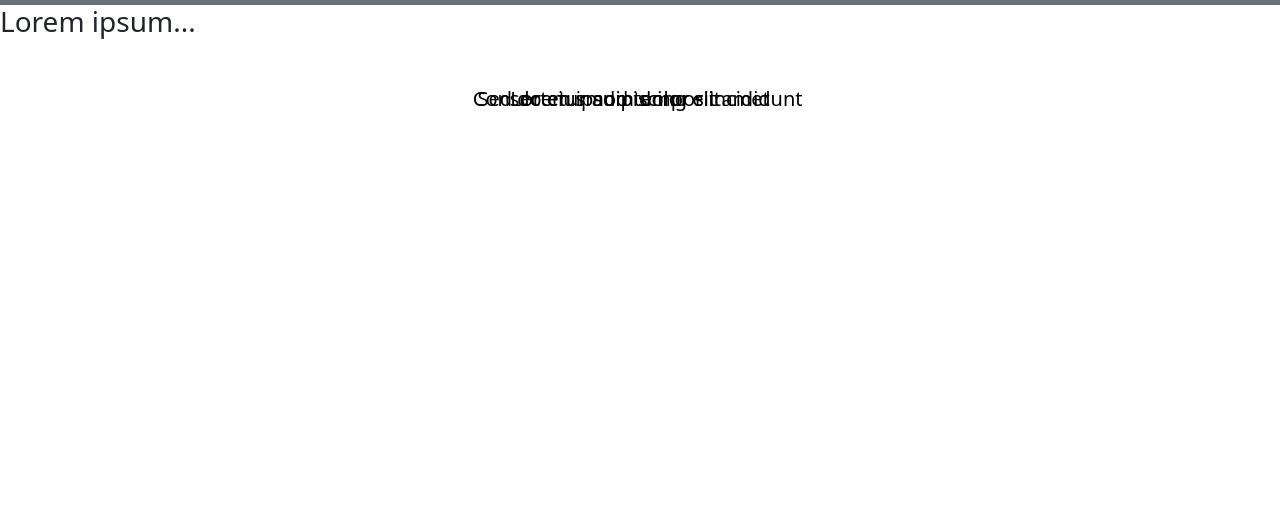
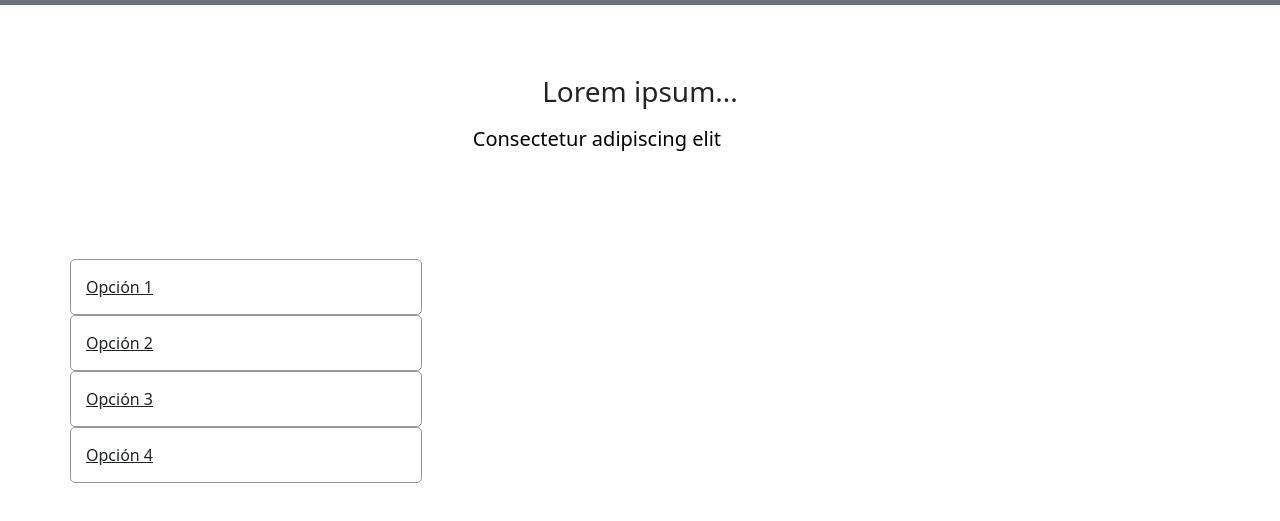
Before and after one commit to bryanribero/15.1.1.-Actividad-del-Taller, a plain HTML site: page index.html in a window 1280 px wide. Shown: the part 51-572 px from the top of the page. Drawn offline with nearby package versions, Linux system fonts and the light colour scheme.

Commit message:
opciones en proceso

```diff
--- /dev/null
+++ b/css/cuerpo.css
@@ -0,0 +1,20 @@
+.contenedor-cuerpo {
+    margin-top: 100px;
+}
+
+.row {
+    flex-direction: column;
+    max-width: 22rem;
+}
+
+.col {
+    padding: 15px;
+    border: 1px solid rgb(151, 151, 151);
+    border-radius: 5px;
+    text-align: left;
+    text-decoration: underline;
+}
+
+.col a {
+    color: inherit;
+}
--- a/css/titulo.css
+++ b/css/titulo.css
@@ -1,17 +1,15 @@
-.titulo {
-  margin-top: 0;
+.contenedor-titulo {
+  text-align: center;
+  margin-top: 70px;
 }
 
-.carousel {
-  margin-top: 0;
-  height: 400px;
+.titulo {
+  margin-bottom: -30px;
 }
-.carousel .carousel-item {
-  height: 100%;
-  display: flex;
+
+.carousel-item h5 {
+  justify-content: center;
   align-items: center;
-  justify-content: center;
+  text-align: center;
+  color: black;
 }
-.carousel .carousel-item h5 {
-  color: #000000;
-}
--- a/index.html
+++ b/index.html
@@ -6,6 +6,7 @@
     <link href="https://cdn.jsdelivr.net/npm/bootstrap@5.3.3/dist/css/bootstrap.min.css" rel="stylesheet" integrity="sha384-QWTKZyjpPEjISv5WaRU9OFeRpok6YctnYmDr5pNlyT2bRjXh0JMhjY6hW+ALEwIH" crossorigin="anonymous">
     <link rel="stylesheet" href="css/style.css">
     <link rel="stylesheet" href="css/titulo.css">
+    <link rel="stylesheet" href="css/cuerpo.css">
     <title>Taller 15.1.1</title>
 </head>
 <body>
@@ -13,12 +14,19 @@
     <div class="contenedor-navbar">
     </div>
 
+    <div class="contenedor-titulo">
+    </div>
 
-    <div class="contenedor-titulo">
+    <div class="contenedor-cuerpo">
+        <div class="cont-opciones">
+        </div>
+        <div class="cont-datos">
+        </div>
     </div>
 
     <script src="js/navbar.js"></script>
     <script src="js/titulo.js"></script>
+    <script src="js/cuerpo.js"></script>
     <script src="https://cdn.jsdelivr.net/npm/bootstrap@5.3.3/dist/js/bootstrap.bundle.min.js" integrity="sha384-YvpcrYf0tY3lHB60NNkmXc5s9fDVZLESaAA55NDzOxhy9GkcIdslK1eN7N6jIeHz" crossorigin="anonymous"></script>
 </body>
 </html>
--- /dev/null
+++ b/js/cuerpo.js
@@ -0,0 +1,31 @@
+document.addEventListener('DOMContentLoaded', function(){
+
+    const opciones = document.querySelector('.cont-opciones');
+    const cuerpo = document.querySelector('.cont-datos');
+
+    const opcionesTexto = `
+    <div class="container text-center">
+  <div class="row">
+    <div class="col">
+      <a href="#">Opción 1</a>
+    </div>
+    <div class="col">
+      <a href="#">Opción 2</a>
+    </div>
+    <div class="col">
+      <a href="#">Opción 3</a>
+    </div>
+    <div class="col">
+      <a href="#">Opción 4</a>
+    </div>
+  </div>
+</div>
+    `
+
+    opciones.innerHTML = opcionesTexto;
+
+
+    const cuerpoTexto = `
+
+    `
+});
```
